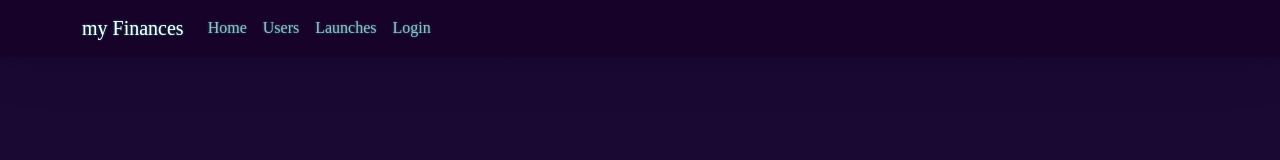
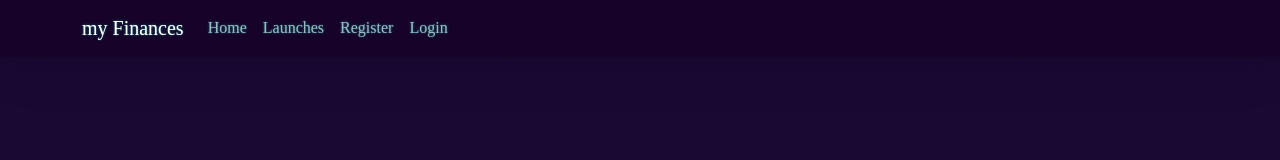
Before and after one commit to GutscheWilly/my-Finances-frontend, a React (Create React App) app: page / in a window 1280 px wide. Shown: the top 160 px of the page. Built offline with nearby package versions, Linux system fonts and the light colour scheme.

Commit message:
Create Navbar Item

```diff
--- a/src/components/Navbar.js
+++ b/src/components/Navbar.js
@@ -1,4 +1,5 @@
 import React from 'react';
+import NavbarItem from './NavbarItem';
 
 function Navbar() {
     return (
@@ -17,20 +18,11 @@ function Navbar() {
                 </button>
                 <div className="collapse navbar-collapse" id="navbarResponsive">
                     <ul className="navbar-nav">
-                        <li className="nav-item">
-                            <a className="nav-link" href="">Home</a>
-                        </li>
-                        <li className="nav-item">
-                            <a className="nav-link" href="">Users</a>
-                        </li>
-                        <li className="nav-item">
-                            <a className="nav-link" href="">Launches</a>
-                        </li>
-                        <li className="nav-item">
-                            <a className="nav-link" href="">Login</a>
-                        </li>
+                        <NavbarItem href="/" label="Home" />
+                        <NavbarItem href="/" label="Launches" />
+                        <NavbarItem href="/register-user" label="Register" />
+                        <NavbarItem href="/login" label="Login" />
                     </ul>
-
                 </div>
             </div>
         </div>
--- /dev/null
+++ b/src/components/NavbarItem.js
@@ -0,0 +1,11 @@
+import React from 'react';
+
+function NavbarItem({ href, label }) {
+    return (
+        <li className="nav-item">
+            <a className="nav-link" href={href}>{label}</a>
+        </li>
+    );
+}
+
+export default NavbarItem;
```
